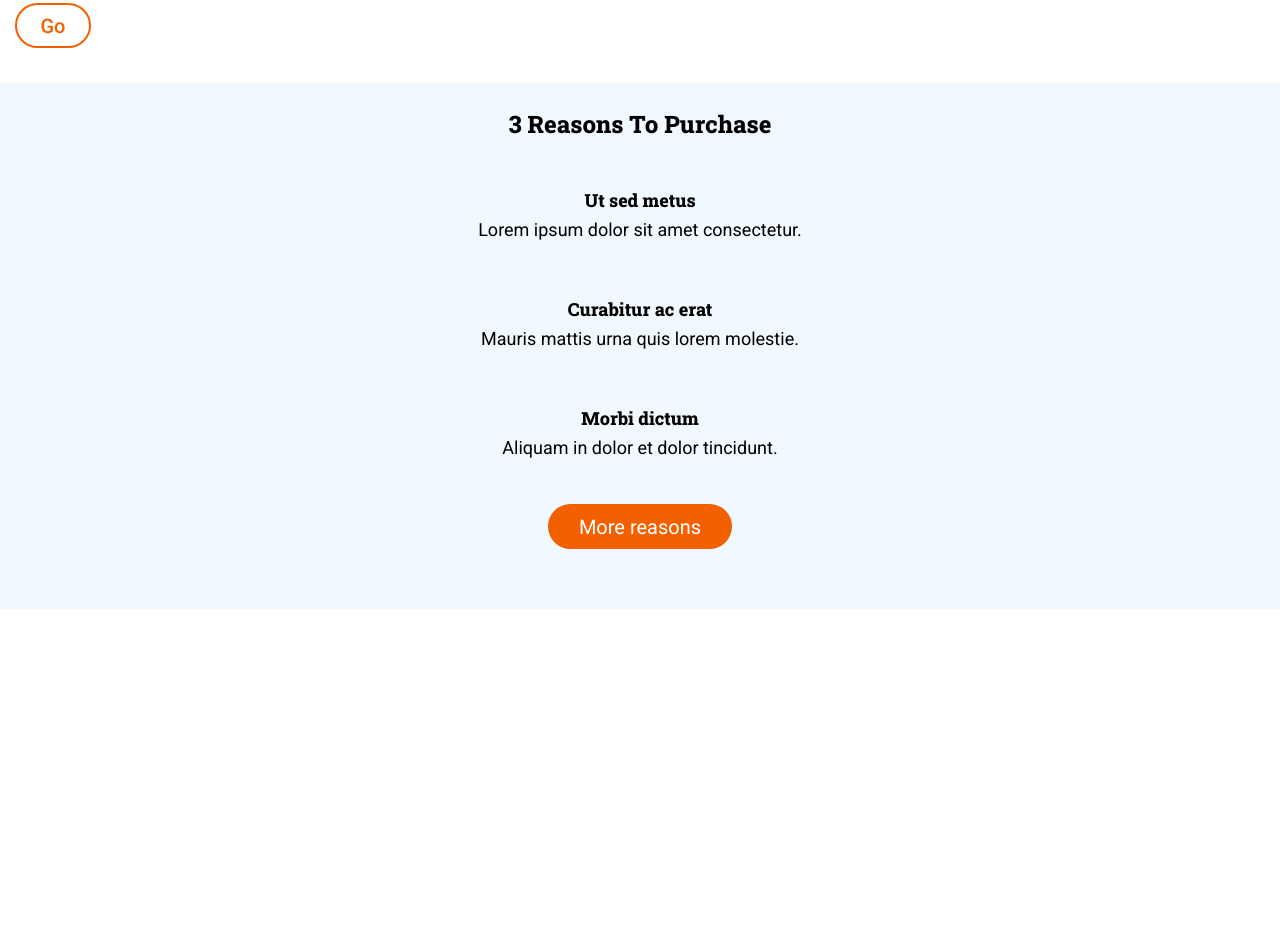
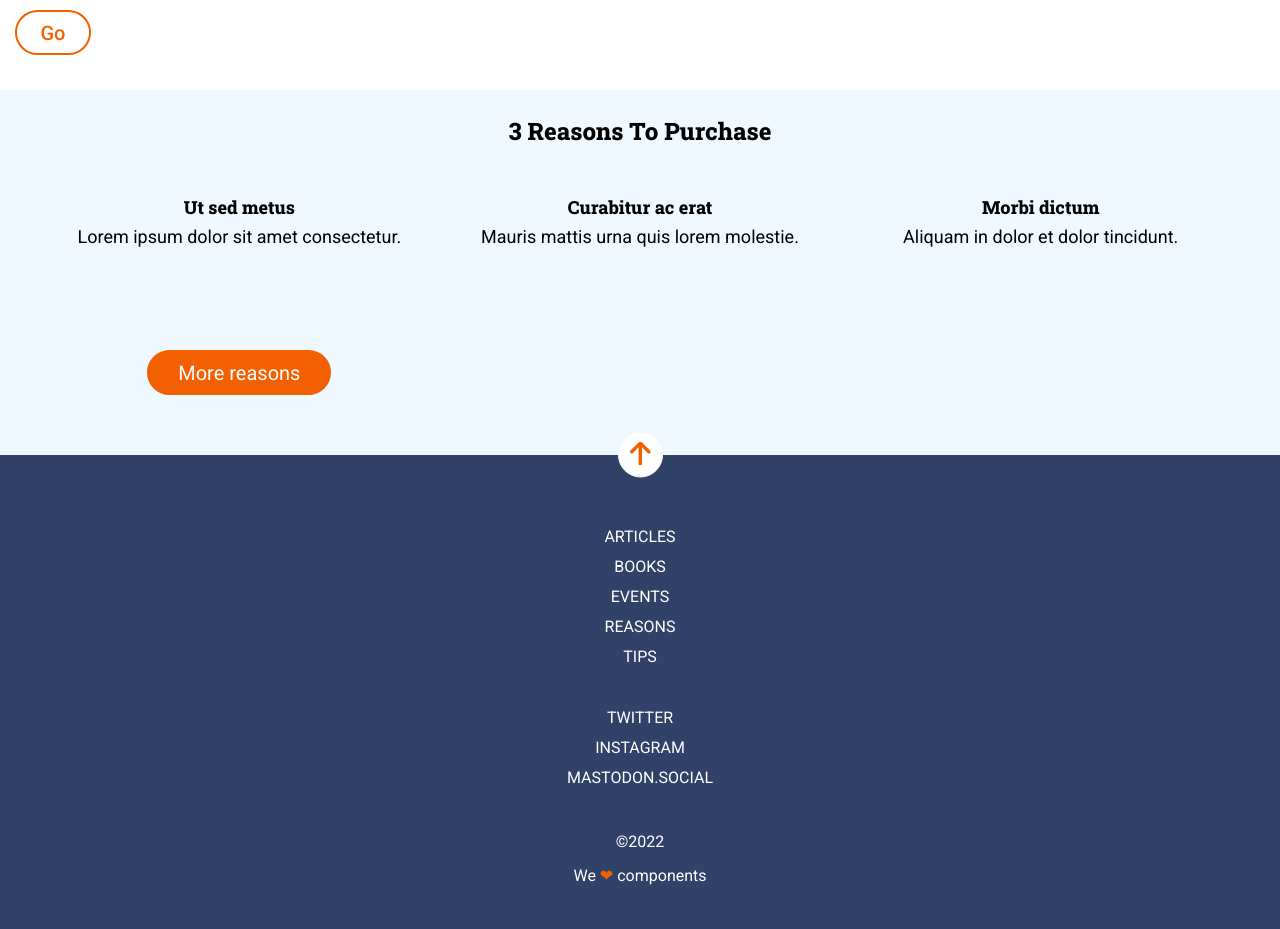
Before and after one commit to nayraromero/Anonymus-proxy, a website: page src/html/index.html in a window 1280 px wide. Shown: the part 989-1918 px from the top of the page. Before the commit the page ends 1598 px from the top, so only its background shows below. Drawn offline with nearby package versions, Linux system fonts and the light colour scheme; files that its build step writes are made by us from their sources; files whose address does not match are found by name.

Commit message:
mobile version finished

```diff
--- a/src/html/index.html
+++ b/src/html/index.html
@@ -20,6 +20,7 @@
         <include src="./partials/section-1.html"></include>
         <include src="./partials/section-2.html"></include>
     </main>
+    <include src="./partials/footer.html"></include>
 </body>
 
 </html>
--- /dev/null
+++ b/src/html/partials/footer.html
@@ -0,0 +1,23 @@
+<footer class="footer">
+    <a href="#header">
+        <button class="footer__button">
+            <img src="./assets/images/ico-arrow.svg" alt="Flecha hacia arriba">
+        </button>
+    </a>
+  <section class="footer__info">
+    <a href="https://adalab.es/" target="_blank" class="footer__info__link">Articles</a>
+    <a href="https://adalab.es/" target="_blank" class="footer__info__link">Books</a>
+    <a href="https://adalab.es/" target="_blank" class="footer__info__link">Events</a>
+    <a href="https://adalab.es/" target="_blank" class="footer__info__link">Reasons</a>
+    <a href="https://adalab.es/" target="_blank" class="footer__info__link">Tips</a>
+  </section>
+  <section class="footer__media">
+    <a href="https://adalab.es/" target="_blank" class="footer__media__link">Twitter</a>
+    <a href="https://adalab.es/" target="_blank" class="footer__media__link">Instagram</a>
+    <a href="https://adalab.es/" target="_blank" class="footer__media__link">Mastodon.social</a>
+  </section>
+  <section class="footer__copy">
+    <p>&copy;2022</p>
+    <p>We <span class="footer__copy__heart">&#10084;</span> components</p>
+  </section>
+</footer>
--- a/src/html/partials/header.html
+++ b/src/html/partials/header.html
@@ -1,12 +1,14 @@
-<header class="header">
+<header class="header" id="header">
     <a href="https://adalab.es/" target="_blank" class="header__menu">
         <img src="./assets/images/ico-menu.svg" alt="menú" class="header__menu__image">
     </a>
     <section class="hero">
         <h1 class="hero__h1">Anonymous proxy</h1>
         <h2 class="hero__h2">In hac habitasse platea dictumst.</h2>
-        <button class="hero__button">
-            <img src="./assets/images/ico-scroll-down.svg" alt="Flecha hacia abajo">
-        </button>
+        <a href="#section-2">
+            <button class="hero__button">
+                <img src="./assets/images/ico-scroll-down.svg" alt="Flecha hacia abajo">
+            </button>
+        </a>
     </section>
 </header>
--- a/src/html/partials/section-2.html
+++ b/src/html/partials/section-2.html
@@ -1,4 +1,4 @@
-<section class="section-2">
+<section class="section-2" id="section-2">
     <h4 class="section-2__title">
         3 reasons to purchase
     </h4>
--- /dev/null
+++ b/src/scss/layout/_footer.scss
@@ -0,0 +1,69 @@
+:root{
+    --font-color: white;
+    font-family:'Roboto', sans-serif;
+}
+.footer{
+    background-color: #304268;
+    display: flex;
+    flex-direction: column;
+    justify-content: center;
+    align-items: center;
+    &__button{
+        width: 45px;
+        height: 45px;
+        border-radius: 50%;
+        border: 1px solid white;
+        background-color: white;
+        transform: translateY(-50%);
+        cursor: pointer;
+    }
+    &__info{
+        display: flex;
+        flex-direction: column;
+        align-items: center;
+        justify-content: center;
+        padding-left: 124px;
+        padding-right: 124px;
+        margin-top: 22px;
+        &__link{
+            text-transform: uppercase;
+            color: var(--font-color);
+            text-decoration: none;
+            font-size: 16px;
+            line-height: 1.88;
+            font-weight: 400;
+            padding-left: 37px;
+            padding-right: 37px;
+        }
+    }
+    &__media{
+        display: flex;
+        flex-direction: column;
+        align-items: center;
+        justify-content: center;
+        padding-left: 87px;
+        padding-right: 87px;
+        margin-top: 30px;
+        &__link{
+            text-transform: uppercase;
+            color: var(--font-color);
+            text-decoration: none;
+            font-size: 16px;
+            line-height: 1.88;
+            font-weight: 400;
+        }
+    }
+    &__copy{
+        color: var(--font-color);
+        display: flex;
+        flex-direction: column;
+        align-items: center;
+        justify-content: center;
+        padding-top: 32px;
+        padding-bottom: 36px;
+        line-height: 2.14;
+        &__heart{
+            color:#f26002;
+        }
+    }
+}
--- a/src/scss/layout/_header.scss
+++ b/src/scss/layout/_header.scss
@@ -1,13 +1,14 @@
-:root{
+:root {
   --font-color: white;
-    --title-font: 'Roboto Slab', serif;
-    --regular-font:'Roboto', sans-serif;
+  --title-font: "Roboto Slab", serif;
+  --regular-font: "Roboto", sans-serif;
 }
 .header {
   background-image: url(../../assets/images/cover.jpeg);
   background-position: center;
   background-size: cover;
   background-repeat: no-repeat;
+  box-sizing: border-box;
   &__menu {
     position: fixed;
     top: 0;
@@ -15,7 +16,8 @@
     background-color: #0271bc;
     height: 25px;
     width: 25px;
-    &__image{
+    cursor: pointer;
+    &__image {
       padding: 4px;
     }
   }
@@ -23,37 +25,48 @@
     height: 100vh;
     display: flex;
     flex-direction: column;
-    justify-content:center;
+    justify-content: center;
     align-items: center;
     &__h1 {
       font-size: 42px;
       color: var(--font-color);
       font-weight: bold;
-      margin-left: 3px;
-      margin-right: 1.4px;
       font-family: var(--title-font);
       word-spacing: 100vh;
       text-align: center;
       text-transform: uppercase;
-      line-height: 1.31;
+      line-height: 1.33;
       letter-spacing: 1.5px;
       padding-top: 300.3px;
+      @media all and (min-width: 768px) {
+        font-size: 80px;
+
       }
-    &__h2{
+    }
+    &__h2 {
       font-size: 16px;
       color: var(--font-color);
       font-family: var(--regular-font);
       margin-left: 33.9px;
       margin-right: 42.8px;
       padding-top: 20px;
+      @media all and (min-width: 768px) {
+        font-size: 24px;
+        width: 300px;
       }
-    &__button{
-        margin-top: 40px;
+    }
+    &__button {
+      margin-top: 20px;
       height: 45px;
       width: 45px;
       line-height: 50%;
       border-radius: 50%;
       border: 1px solid white;
+      cursor: pointer;
+      @media all and (min-width: 768px) {
+       margin-bottom: 60px;
+       margin-top: 0px;
     }
   }
 }
+}
--- a/src/scss/layout/_section-1.scss
+++ b/src/scss/layout/_section-1.scss
@@ -24,6 +24,9 @@
         color: #4a4a4a;
         font-size: 18px;
         line-height: 1.67;
+    @media all and (min-width:768px){
+        padding-top: 27px;
+    }
     }
     &__button{
         margin-top: 26px;
@@ -37,5 +40,6 @@
         font-size: 20px;
         font-family: var(--regular-font);
         font-weight: 500;
+        cursor: pointer;
     }
 }
--- a/src/scss/layout/_section-2.scss
+++ b/src/scss/layout/_section-2.scss
@@ -20,6 +20,13 @@
     grid-template-columns: 1fr;
     grid-template-rows: auto auto auto auto;
     text-align: center;
+    @media screen and (min-width:768px){
+      grid-template-columns: 1fr 1fr 1fr;
+      grid-template-rows: auto auto;
+      text-align: center;
+      margin-left: 39px;
+      margin-right: 39px;
+    }
 
     &__title {
       padding-top: 49px;
@@ -29,6 +36,10 @@
       font-weight: 800;
       margin-left: 68px;
       margin-right: 68px;
+      @media screen and (min-width:768px){
+        margin-left: 0;
+        margin-right: 0;
+      }
     }
     &__text {
       margin-left: 70px;
@@ -36,6 +47,11 @@
       font-family: var(--regular-font);
       font-size: 18px;
       line-height: 1.67;
+      @media screen and (min-width:768px){
+        margin-left: 0;
+        margin-right: 0;
+        padding-bottom: 57px;
+      }
     }
     &__button {
       width: 100%;
@@ -48,6 +64,13 @@
       border-radius: 22.5px;
       font-size: 20px;
       font-family: var(--regular-font);
+      cursor: pointer;
+      @media screen and (min-width:768px){
+        margin-bottom: 60px;
+        grid-row-start: 1;
+        grid-row-end: 4;
+
+      }
     }
   }
 }
--- a/src/scss/main.scss
+++ b/src/scss/main.scss
@@ -6,6 +6,7 @@
 @import 'layout/header';
 @import 'layout/section-1';
 @import 'layout/section-2';
-/*@import 'layout/footer';
+@import 'layout/footer';
+/*
 @import 'pages/index';
 */
```
Also changed, not shown: docs/index.html (added, +106 -0 lines), docs/assets/css/main.css (added), docs/assets/images/ico-arrow.svg (added), docs/assets/images/ico-menu.svg (added), docs/assets/images/ico-scroll-down.svg (added), docs/more-info.html (added), 1 other file. Lines whose indentation alone changed are shown as unchanged.
